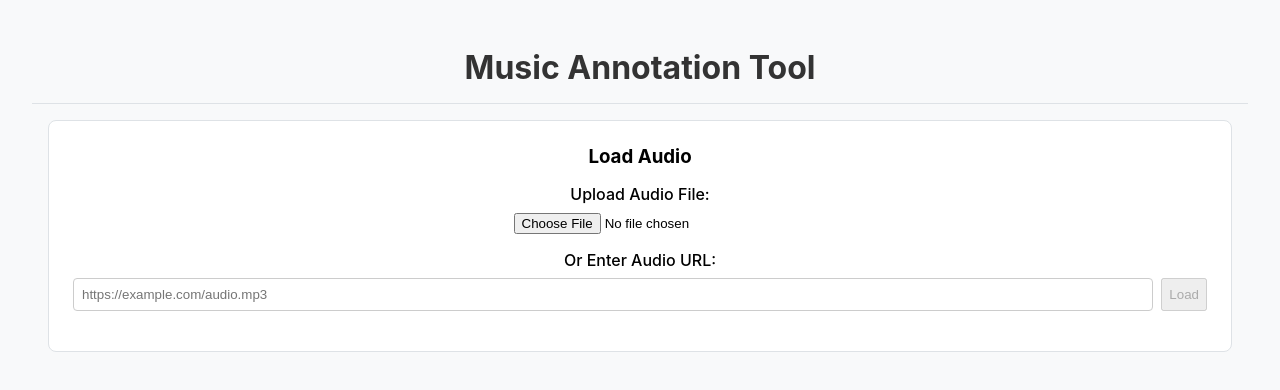
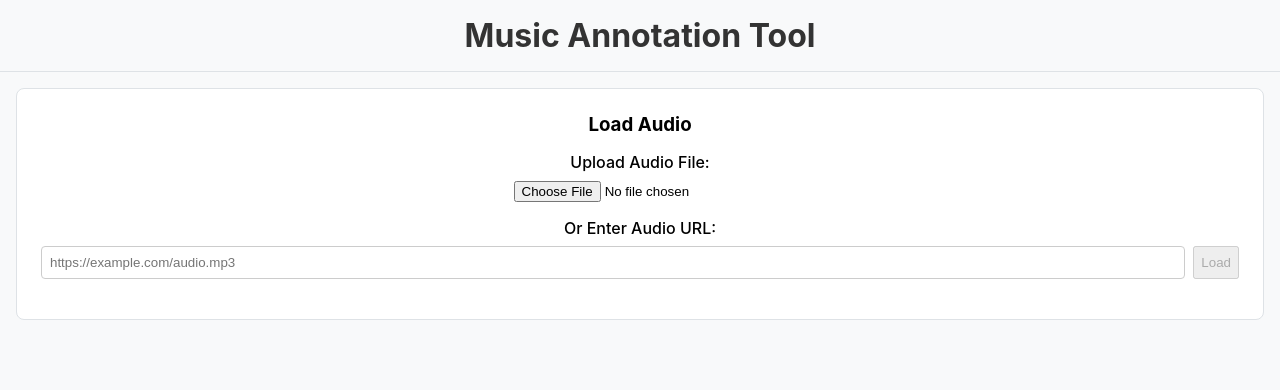
Before and after one commit to dylanfried/transcription-machine, a React (Vite) app: page / in a window 1280 px wide. Shown: the top 390 px of the page. Built offline with nearby package versions, Linux system fonts and the light colour scheme.

Commit message:
Timeline now stretches full width of screen

```diff
--- a/src/App.css
+++ b/src/App.css
@@ -1,7 +1,7 @@
 #root {
-  max-width: 1280px;
-  margin: 0 auto;
-  padding: 2rem;
+  width: 100%;
+  margin: 0;
+  padding: 0;
   text-align: center;
 }
 
@@ -64,16 +64,17 @@
   flex: 1;
   display: flex;
   flex-direction: column;
-  padding: 1rem;
+  padding: 0;
 }
 
 .file-upload-section {
   margin-bottom: 2rem;
+  padding: 1rem;
 }
 
 .timeline-section {
   position: relative;
-  margin-bottom: 1rem;
+  margin-bottom: 0;
 }
 
 /* File Upload */
@@ -116,9 +117,9 @@
 /* Timeline View */
 .timeline-view {
   background: white;
-  border-radius: 8px;
-  border: 1px solid #dee2e6;
-  padding: 1rem;
+  border-radius: 0;
+  border: none;
+  padding: 0;
 }
 
 .timeline-container {
```
